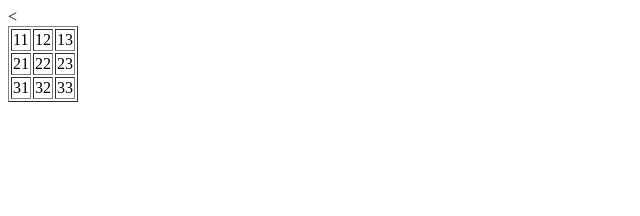
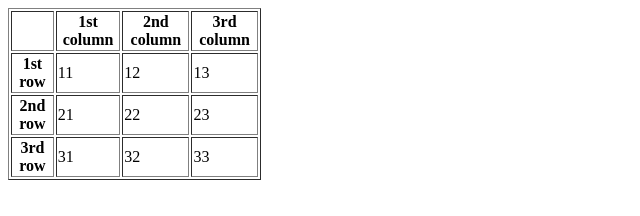
Before and after one commit to KrilR/15feb, a plain HTML site: page index.html in a window 1280 px wide. Shown: the whole page, without its empty margins (0-640 px from the left). Drawn offline with Linux system fonts and the light colour scheme.

Commit message:
add table

```diff
--- a/index.html
+++ b/index.html
@@ -1,20 +1,22 @@
-<<!doctype html>
+<!doctype html>
 <html lang="en">
 <head>
     <meta charset="UTF-8">
     <title>Document</title>
 </head>
 <body>
-    <table border="1">
+    <table border="1" style="width:20%">
+       <th></th> <th>1st column</th><th>2nd column</th><th>3rd column</th>
         <tr>
-            <td>11</td><td>12</td><td>13</td>
+           <th> 1st row</th> <td>11</td><td>12</td><td>13</td>
         </tr>
         <tr>
-            <td>21</td><td>22</td><td>23</td>
+           <th>2nd row</th> <td>21</td><td>22</td><td>23</td>
         </tr>
         <tr>
-            <td>31</td><td>32</td><td>33</td>
+           <th> 3rd row</th> <td>31</td><td>32</td><td>33</td>
         </tr>
     </table>
+
 </body>
 </html>
```
Also changed, not shown: 16-Year-Old-German-Photographer-Takes-Stunning-Photos-Of-His-Home-Country-57c943fd06388__700.jpg (added), 16-year-old-nature-photographer-jannik-obenhoff-14-57c93972bc08e__700.jpg (added).
